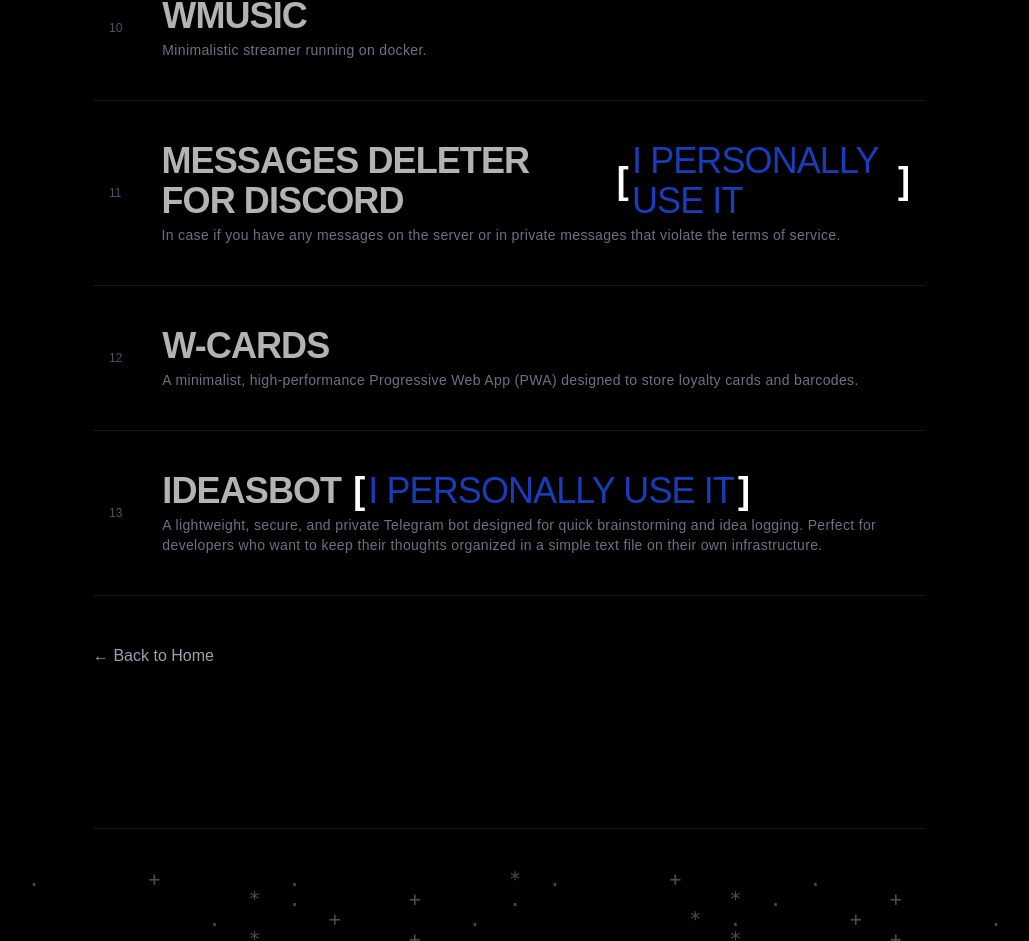
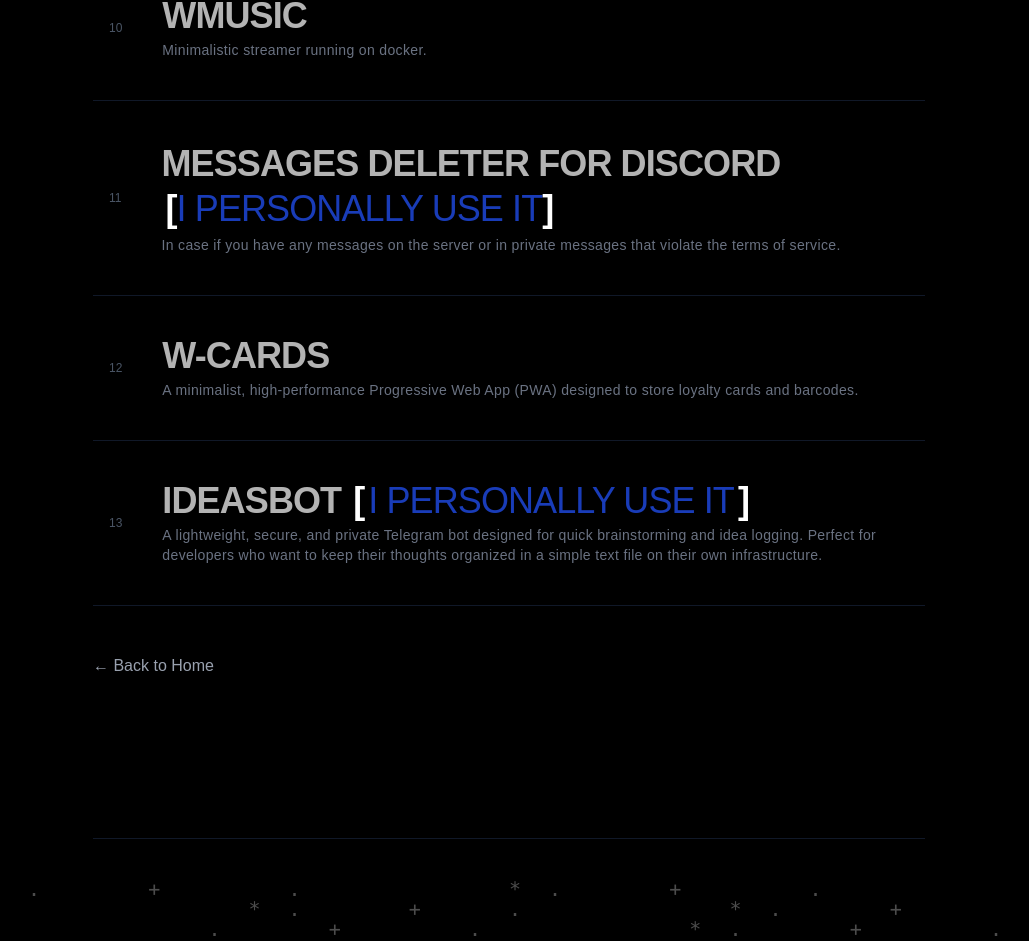
Before and after one commit to wpxq/wpxq, a Next.js app: page /projects in a window 1280 px wide. Shown: the part 1648-2589 px from the top of the page, without its empty margins (131-1160 px from the left). Built offline with nearby package versions, Linux system fonts and the light colour scheme.

Commit message:
Fix: fixed bug with smaller brackets

```diff
--- a/app/projects/page.jsx
+++ b/app/projects/page.jsx
@@ -96,11 +96,13 @@
             <ProjectRow
             number="11"
             title={
-            <span className="flex items-center gap-1">
-                Messages deleter for Discord
-                <span className="text-white ml-2">[</span>
+            <span className="leading-tight">
+                Messages deleter for Discord{' '}
+            <span className="whitespace-nowrap">
+                <span className="text-white ml-1">[</span>
                 <span className="text-blue-800 font-mono font-normal">I personally use it</span>
                 <span className="text-white">]</span>
+              </span>
             </span>
             }
             description="In case if you have any messages on the server or in private messages that violate the terms of service."
```
